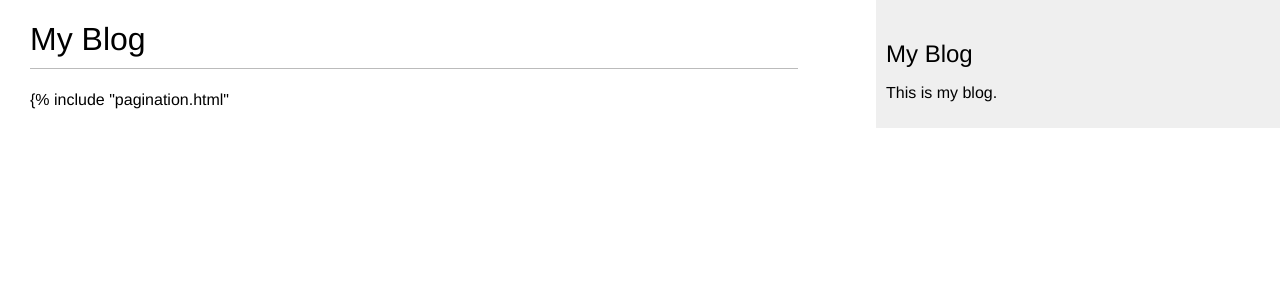
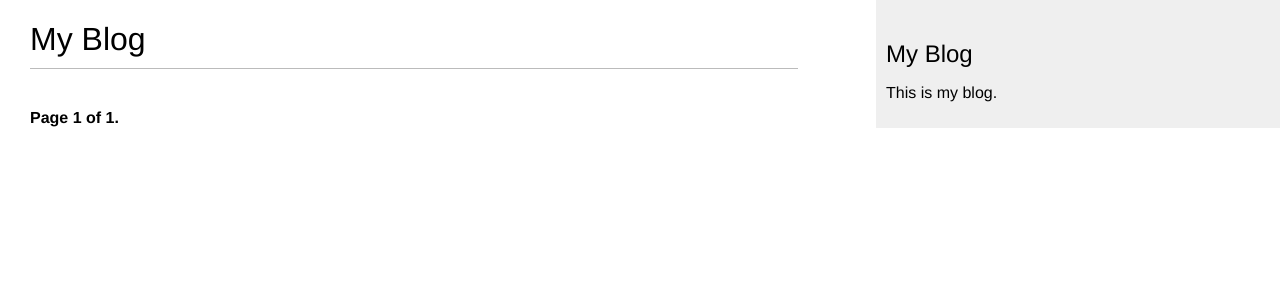
Before and after one commit to Sherika91/Django-Blog-Project, a Django app: page /blog/ in a window 1280 px wide. Shown: the top 300 px of the page. Run offline with Django 5.2, Linux system fonts and the light colour scheme; data that the repository does not hold is empty.

Commit message:
Fix pagination error in blog templates .

```diff
--- a/blog/templates/blog/post/list.html
+++ b/blog/templates/blog/post/list.html
@@ -15,5 +15,5 @@
         </p>
         {{ post.body|truncatewords:30|linebreaks }}
     {% endfor %}
-{% include "pagination.html"
+    {% include "pagination.html" with page=posts %}
 {% endblock %}
--- a/blog/templates/pagination.html
+++ b/blog/templates/pagination.html
@@ -1,8 +1,8 @@
 <div class="pagination">
     <span class="step-links">
-        {% page.has_previous %}
+        {% if page.has_previous %}
         <a href="?page={{ page.previous_page_number }}">Previous</a>
-        {% endif %}}
+        {% endif %}
         <span class="current">
             Page {{ page.number }} of {{ page.paginator.num_pages }}.
          </span>
```
